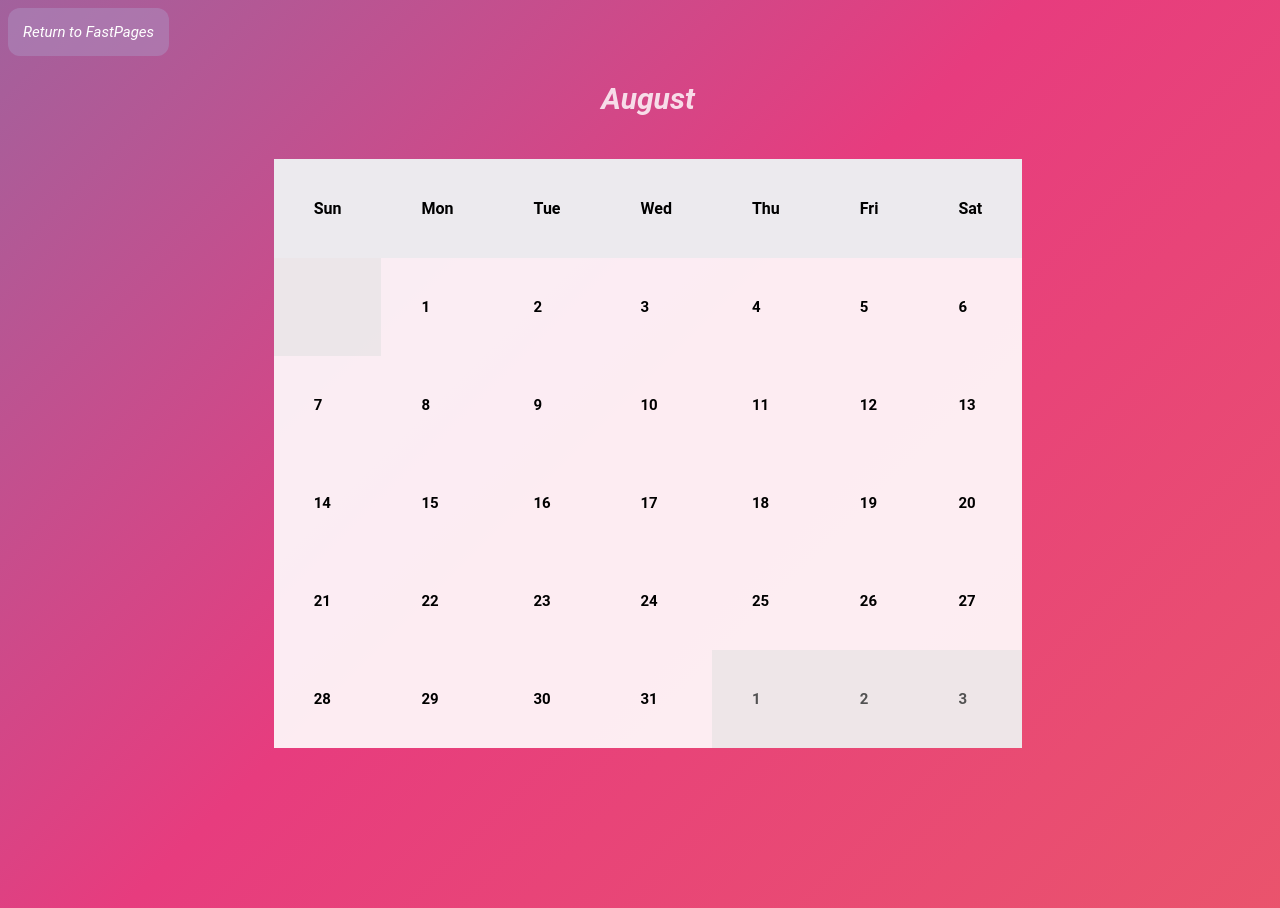
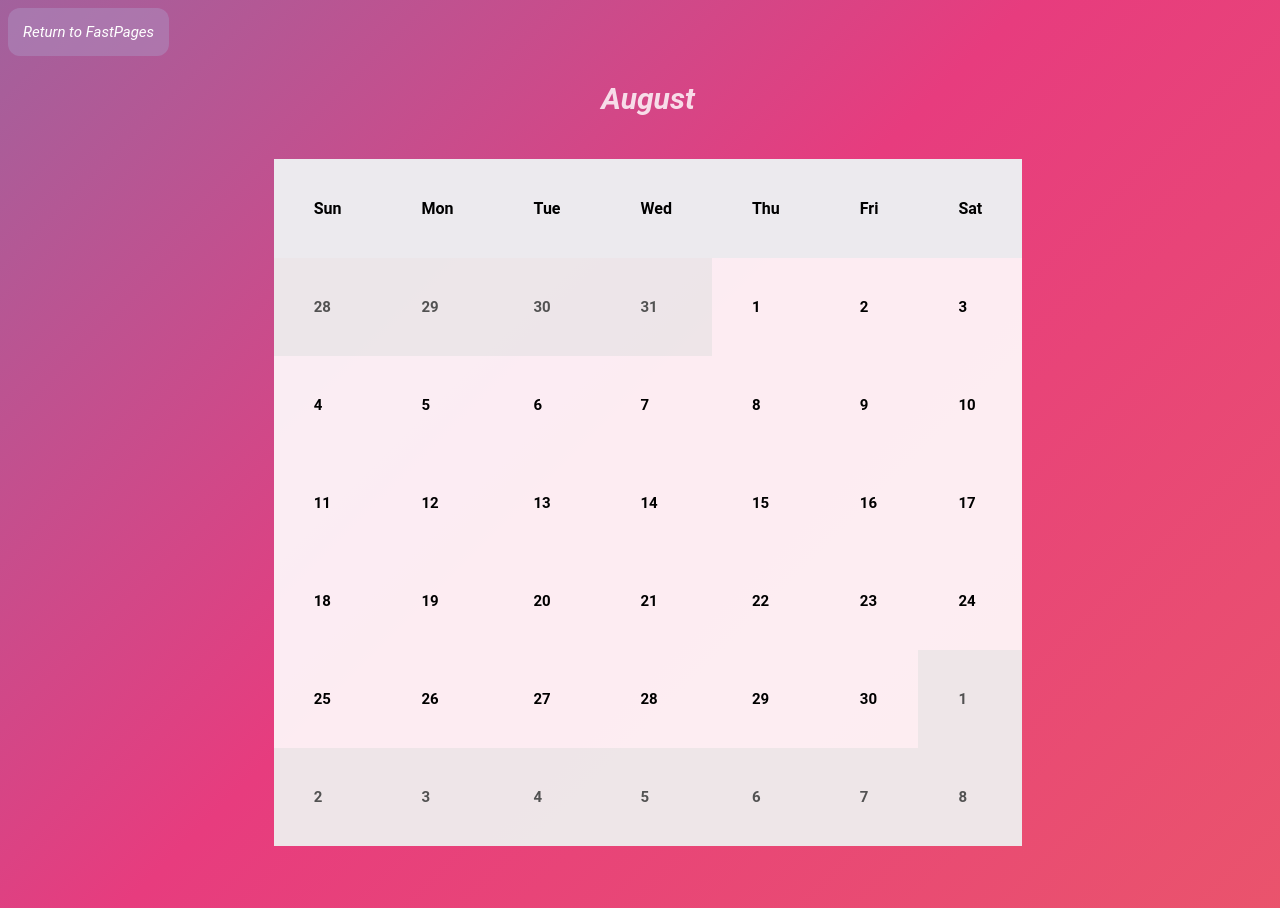
Before and after one commit to vunsh/blogging, a Jekyll site: the page built from _pages/calendar.html, in a window 1280 px wide. Built offline with Jekyll 4.4.1, drawn with Linux system fonts in a browser that asks for light colours.

Commit message:
Update calendar.html

```diff
--- a/_pages/calendar.html
+++ b/_pages/calendar.html
@@ -73,88 +73,72 @@ search_exclude: false
 
         <tbody id = "head">
             <tr>
-                <td class = 'dead' ></td>
+                <td class = 'dead' >28</td>
+                <td class = 'dead' >29</td>
+                <td class = 'dead' >30</td>
+                <td class = 'dead' >31</td>
                 <td class = "a" id = "num-1">1</td>
                 <td class = "a" id = "num-2">2</td>
                 <td class = "a" id = "num-3">3</td>
+            </tr>
+            <tr></tr>
+            <tr>
                 <td class = "a" id = "num-4">4</td>
                 <td class = "a" id = "num-5">5</td>
                 <td class = "a" id = "num-6">6</td>
-            </tr>
-            <tr></tr>
-            <tr>
                 <td class = "a" id = "num-7">7</td>
                 <td class = "a" id = "num-8">8</td>
                 <td class = "a" id = "num-9">9</td>
                 <td class = "a" id = "num-10">10</td>
+            </tr>
+            <tr></tr>
+            <tr>
                 <td class = "a" id = "num-11">11</td>
                 <td class = "a" id = "num-12">12</td>
                 <td class = "a" id = "num-13">13</td>
-            </tr>
-            <tr>
                 <td class = "a" id = "num-14">14</td>
                 <td class = "a" id = "num-15">15</td>
                 <td class = "a" id = "num-16">16</td>
                 <td class = "a" id = "num-17">17</td>
+            </tr>
+            <tr></tr>
+            <tr>
                 <td class = "a" id = "num-18">18</td>
-                <td class = "a" id = "num-18">19</td>
+                <td class = "a" id = "num-19">19</td>
                 <td class = "a" id = "num-20">20</td>
-
-            </tr>
-            <tr>
                 <td class = "a" id = "num-21">21</td>
                 <td class = "a" id = "num-22">22</td>
                 <td class = "a" id = "num-23">23</td>
                 <td class = "a" id = "num-24">24</td>
+            </tr>
+            <tr></tr>
+            <tr>
                 <td class = "a" id = "num-25">25</td>
                 <td class = "a" id = "num-26">26</td>
                 <td class = "a" id = "num-27">27</td>
-            </tr>
-            <tr>
                 <td class = "a" id = "num-28">28</td>
                 <td class = "a" id = "num-29">29</td>
                 <td class = "a" id = "num-30">30</td>
-                <td class = "a" id = "num-31">31</td>
                 <td class = 'dead' >1</td>
+            </tr>
+            <tr></tr>
+            <tr>
                 <td class = 'dead' >2</td>
                 <td class = 'dead' >3</td>
+                <td class = 'dead' >4</td>
+                <td class = 'dead' >5</td>
+                <td class = 'dead' >6</td>
+                <td class = 'dead' >7</td>
+                <td class = 'dead' >8</td>
             </tr>
         </tbody>
     </table>
 
     <div id='info'>
-        <div id = "list" class="num-24">
-            <h1 id = "dateside">August 24th</h1>
+        <div id = "list" class="num-6">
+            <h1 id = "dateside">September 6th</h1>
             <li>Work on CSA Weekly Tasks</li><ui></ui><ui></ui>
-            <li>Work on My Life Storyboards for DMP</li>
-        </div>
-        <div id = "list" class="num-25">
-            <h1 id = "dateside">August 25th</h1>
-            <li>Submit History Presentation</li><ui></ui>
-            <li>Start filming My Life project</li>
-        </div>
-        <div class="num-26" id="list">
-            <h1 class="dateside">August 26th</h1>
-            <li>Create online planner (completed)</li><ui></ui>
-            <li>Get my offroll sticker for my student ID</li><ui></ui>
-            <li>Start editing My Life Project</li>
-            <li>Get Ready for coding today at 4:30 - 5:30</li>
-        </div>
-        <div class = "num-29" id = "list">
-            <h1 class="dateside">August 29th</h1>
-            <li>Finish AP CSA Weekly Ticket and submit by the end of the day</li><ui></ui>
-            <li>Finish incomplete history presentation and submit it</li>
-        </div>
-        <div class = "num-30" id = "list">
-            <h1 class="dateside">August 30th</h1>
-            <li>History Makeups</li>
-            <li>DMP Finish My Life</li>
-        </div>
-        <div class="num-31" id = "list">
-            <h1 class="dateside">August 31st</h1>
-            <li>Watch history video and take notes</li>
-            <li>DECA Interview at 4:30 today</li>
-            <li>Finish My Life project for DMP and submit on time!!!</li>
+            <li>Work on How to Storyboards for DMP</li>
         </div>
 
 
```
